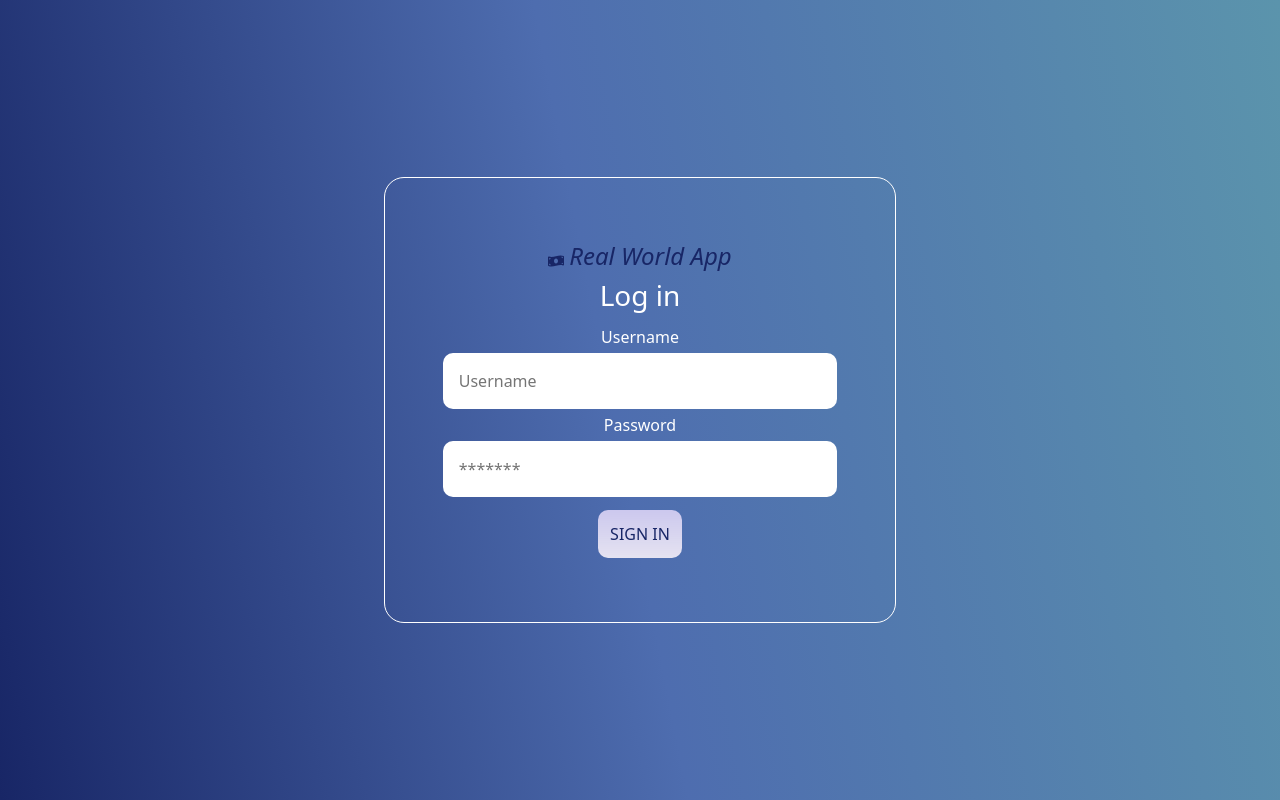
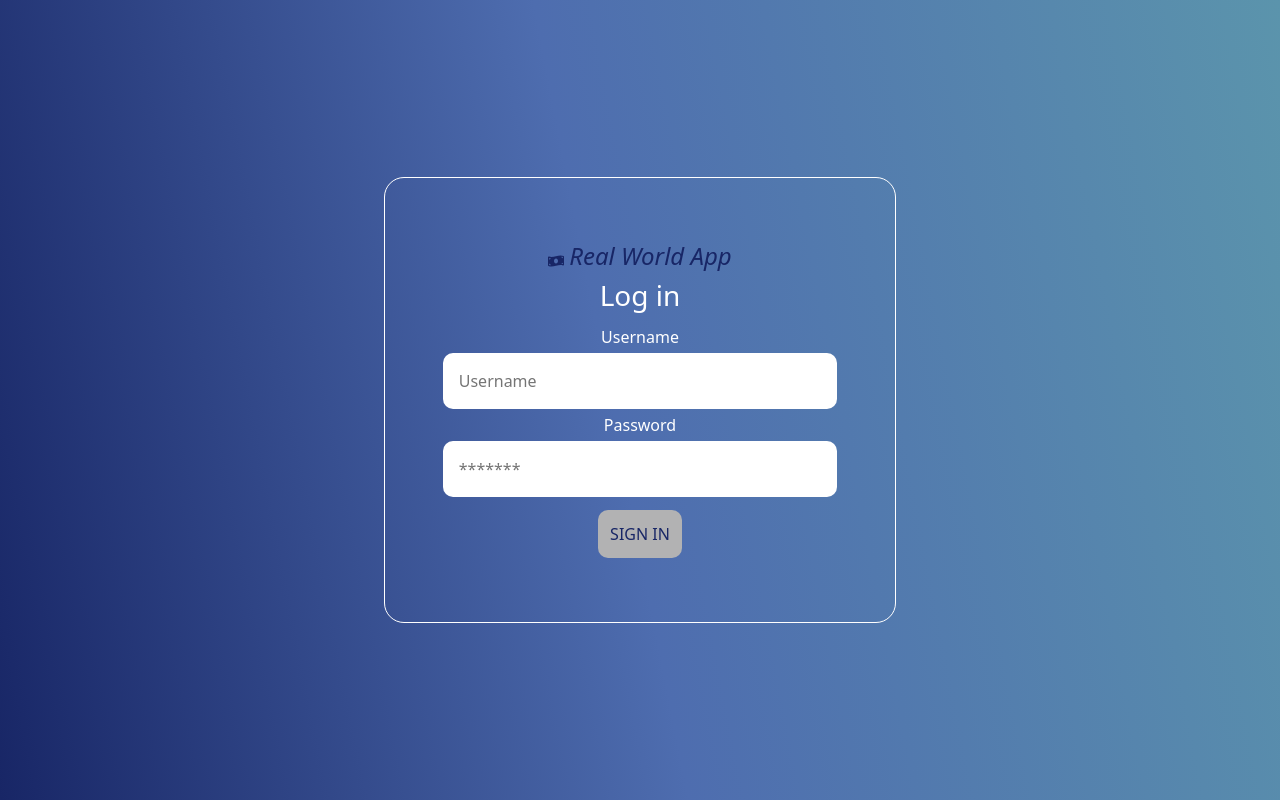
Before and after one commit to NataliaPobleteI/BankAssesment, a React (Vite) app in the folder Front/BankAssesment/: page / in a window 1280 px wide. Built offline with nearby package versions, Linux system fonts and the light colour scheme.

Commit message:
changes in login

```diff
--- a/Front/BankAssesment/src/Login.css
+++ b/Front/BankAssesment/src/Login.css
@@ -38,12 +38,19 @@
     border-radius: 10px;
     cursor: pointer;
     transition: all .3s;
+
   }
 
   .sign-in-button:hover {
     background-position: 0 -50px;
     transition: all .3s;
   }
+
+  .sign-in-button:disabled {
+    background:  #b2b2b3;
+  }
+
+
 
   h1 {
     font-size: 1.5rem;
--- a/Front/BankAssesment/src/Login.jsx
+++ b/Front/BankAssesment/src/Login.jsx
@@ -1,15 +1,21 @@
-import React, { useState } from "react"
+import React, { useEffect, useState } from "react"
 import {FaMoneyBillWave} from "react-icons/fa";
-import validation from "./validation";
+import { useNavigate } from 'react-router-dom';
+import Validation from "./validation";
 import './Login.css'
 
+
 export const Login = () => {
+
+  let navigate = useNavigate();
 
   const [values, setValues] = useState({
     type: 'login',
     username: "",
-    password: ""
+    password: "",
+    isValid: null,
   })
+
 
 
 
@@ -19,14 +25,24 @@ export const Login = () => {
     })
   }
 
+  const [errors, setError] = useState({
+    isValid: false,
+  })
+
+  useEffect(() => { //componentDidMount
+    console.log(values.isValid)
+    if (values.isValid) {
+      navigate('/usersettings')
+      console.log(errors)
+    }
+
+  },[errors])
 
 
 
-  const [errors, setError] = useState({})
+  function handleSubmit() {
 
-  function handleSubmit() {
-      console.log(values)
-      setError(validation(values));
+      setError(Validation(values));
 
     }
 
@@ -53,7 +69,12 @@ export const Login = () => {
               <input  type="password" placeholder="*******" id="password" name="password" onChange={handleChange}/>
               {errors.password && <p style={{color: "orange", fontSize: "13px"}}>{errors.password}</p>}
 
-              <button className="sign-in-button" type="submit" >SIGN IN</button>
+              <button
+              className="sign-in-button"
+              type="submit"
+              name="sign-in"
+              disabled={values.username.length<1 ? true : false}
+              >SIGN IN</button>
           </form>
       </div>
     )
--- a/Front/BankAssesment/src/Register.jsx
+++ b/Front/BankAssesment/src/Register.jsx
@@ -1,7 +1,7 @@
 import React, { useState,useEffect } from "react"
 import {FaMoneyBillWave} from "react-icons/fa";
 import Validation from "./validation";
-import { useNavigate } from 'react-router-dom'
+import { useNavigate } from 'react-router-dom';
 import './Register.css'
 
 export const Register = () => {
@@ -25,7 +25,7 @@ export const Register = () => {
 
   const [errors, setError] = useState({})
 
-  useEffect(() => {
+  useEffect(() => { //componentDidMount
 
     if (errors.isValid) {
       navigate('/usersettings')
--- a/Front/BankAssesment/src/Validation.jsx
+++ b/Front/BankAssesment/src/Validation.jsx
@@ -54,9 +54,7 @@ const Validation = (values) => {
             values.isValid = false;
         }
     }
-
-
-    errors.isValid="holaaaaaa"
+    console.log(values.isValid);
     return errors;
 }
 export default Validation;
```
